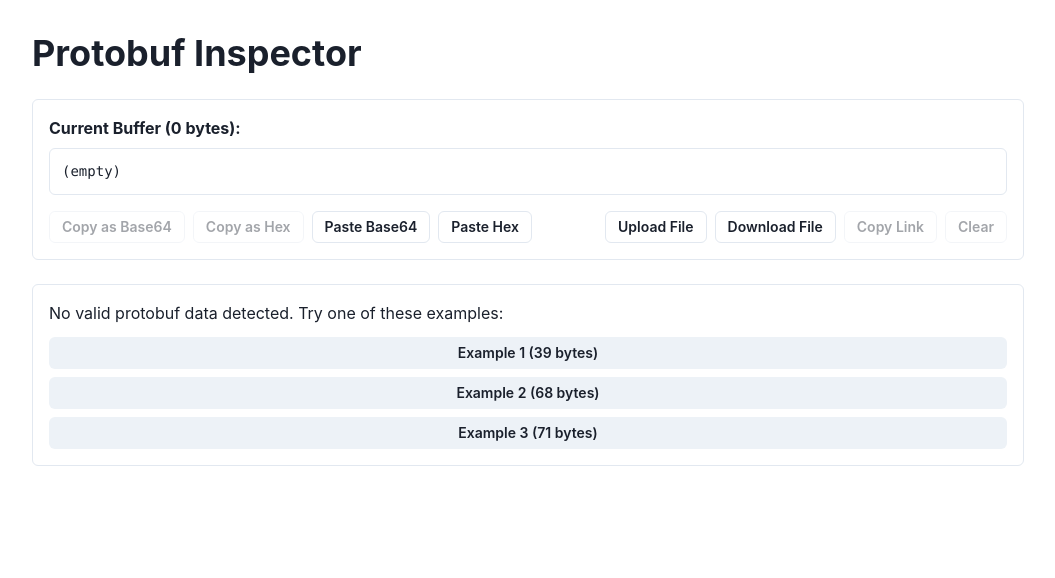
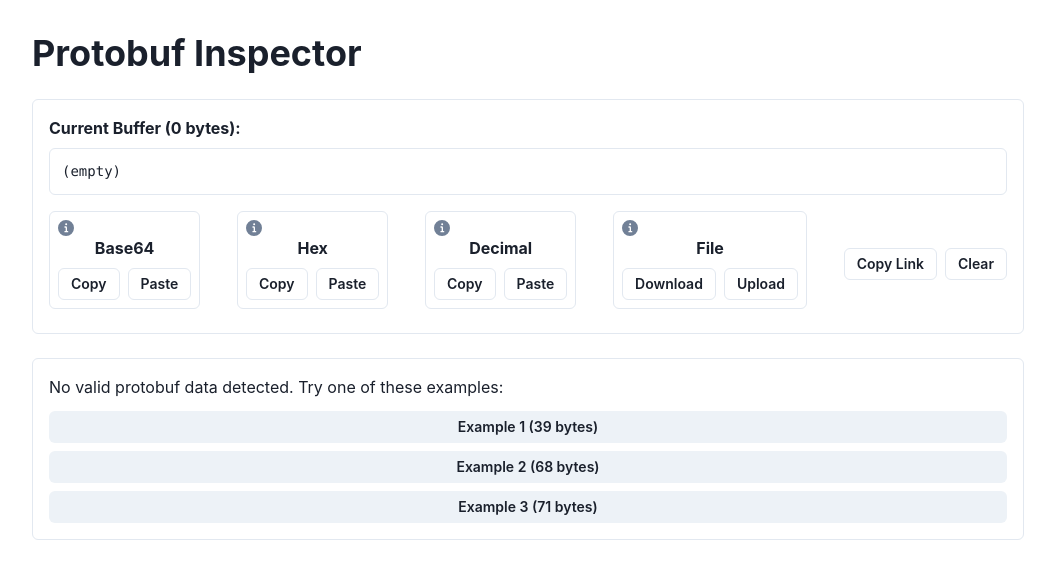
Before and after one commit to diogotr7/protobuf.io, a React (Vite) app: page / in a window 1280 px wide. Shown: the top 578 px of the page, without its empty margins (112-1167 px from the left). Built offline with nearby package versions, Linux system fonts and the light colour scheme.

Commit message:
add decimal copy/paste

```diff
--- a/src/components/ProtobufDisplay.tsx
+++ b/src/components/ProtobufDisplay.tsx
@@ -12,11 +12,13 @@ import {
   useToast,
   Box,
   HStack,
+  Tooltip,
 } from "@chakra-ui/react";
 import { MessageDisplay } from "./MessageDisplay";
 import { bytesToHexDisplay } from "../utils/conversions";
 import { useProtoActions as useBufferManagement } from "../hooks/useProtoActions";
 import { useLinkSharing } from "../hooks/useLinkSharing";
+import { InfoIcon } from "@chakra-ui/icons";
 
 const examples = [
   new Uint8Array([
@@ -46,9 +48,11 @@ export function ProtobufDisplay() {
     setBuffer,
     handleCopyHex,
     handleCopyb64,
+    handleCopyDecimal,
     handlePasteHex,
     handleDownloadFile,
     handlePasteb64,
+    handlePasteDecimal,
     handleShare,
     handleUploadFile,
   } = useBufferManagement();
@@ -87,35 +91,81 @@ export function ProtobufDisplay() {
             </Card>
           </Box>
           <HStack justify="center" justifyContent="space-between">
-            <ButtonGroup size="sm" variant="outline" justifyContent="center">
-              <Button
-                onClick={handleCopyb64}
-                isDisabled={buffer.byteLength === 0}
-              >
-                Copy as Base64
-              </Button>
-              <Button
-                onClick={handleCopyHex}
-                isDisabled={buffer.byteLength === 0}
-              >
-                Copy as Hex
-              </Button>
-              <Button onClick={handlePasteb64}>Paste Base64</Button>
-              <Button onClick={handlePasteHex}>Paste Hex</Button>
-            </ButtonGroup>
-            <ButtonGroup size="sm" variant="outline" justifyContent="center">
-              <Button onClick={handleUploadFile}>Upload File</Button>
-              <Button onClick={handleDownloadFile}>Download File</Button>
-              <Button
-                onClick={handleShare}
-                isDisabled={buffer.byteLength === 0}
-              >
-                Copy Link
-              </Button>
-              <Button
-                onClick={() => setBuffer(new Uint8Array(0))}
-                isDisabled={buffer.byteLength === 0}
-              >
+            <Card p={2} mb={2} variant="outline">
+              <Flex direction="column" gap={0}>
+                <Tooltip
+                  label={
+                    "Format: CgxyCgifMBDhDxgyIBkKChIICAEQDxgeIAAKBFICCAAKBVoDCIwB"
+                  }
+                >
+                  <InfoIcon color="gray.500" />
+                </Tooltip>
+
+                <Text fontWeight="bold" mb={2} textAlign="center">
+                  Base64
+                </Text>
+
+                <HStack justify="center">
+                  <ButtonGroup size="sm" variant="outline">
+                    <Button onClick={handleCopyb64}>Copy</Button>
+                    <Button onClick={handlePasteb64}>Paste</Button>
+                  </ButtonGroup>
+                </HStack>
+              </Flex>
+            </Card>
+
+            <Card p={2} mb={2} variant="outline">
+              <Flex direction="column" gap={0}>
+                <Tooltip label={"Format: 00 A0 DE AD BE EF"}>
+                  <InfoIcon color="gray.500" />
+                </Tooltip>
+                <Text fontWeight="bold" mb={2} textAlign="center">
+                  Hex
+                </Text>
+                <HStack justify="center">
+                  <ButtonGroup size="sm" variant="outline">
+                    <Button onClick={handleCopyHex}>Copy</Button>
+                    <Button onClick={handlePasteHex}>Paste</Button>
+                  </ButtonGroup>
+                </HStack>
+              </Flex>
+            </Card>
+            <Card p={2} mb={2} variant="outline">
+              <Flex direction="column" gap={0}>
+                <Tooltip label={"Format: 8, 9, 16, 32"}>
+                  <InfoIcon color="gray.500" />
+                </Tooltip>
+                <Text fontWeight="bold" mb={2} textAlign="center">
+                  Decimal
+                </Text>
+                <HStack justify="center">
+                  <ButtonGroup size="sm" variant="outline">
+                    <Button onClick={handleCopyDecimal}>Copy</Button>
+                    <Button onClick={handlePasteDecimal}>Paste</Button>
+                  </ButtonGroup>
+                </HStack>
+              </Flex>
+            </Card>
+            <Card p={2} mb={2} variant="outline">
+              <Flex direction="column" gap={0}>
+                <Tooltip label={"Download or upload a file"}>
+                  <InfoIcon color="gray.500" />
+                </Tooltip>
+                <Text fontWeight="bold" mb={2} textAlign="center">
+                  File
+                </Text>
+                <HStack justify="center">
+                  <ButtonGroup size="sm" variant="outline">
+                    <Button onClick={handleDownloadFile}>Download</Button>
+                    <Button onClick={handleUploadFile}>Upload</Button>
+                  </ButtonGroup>
+                </HStack>
+              </Flex>
+            </Card>
+
+            <ButtonGroup size="sm" variant="outline">
+              <Button onClick={handleShare}>Copy Link</Button>
+              <Button onClick={() => setBuffer(new Uint8Array(0))}>
                 Clear
               </Button>
             </ButtonGroup>
--- a/src/hooks/useProtoActions.tsx
+++ b/src/hooks/useProtoActions.tsx
@@ -4,6 +4,7 @@ import {
   arrayBufferToBase64,
   arrayBufferToHex,
   base64ToArrayBuffer,
+  decimalBytesToArrayBuffer,
   hexToArrayBuffer,
 } from "../utils/conversions";
 
@@ -159,6 +160,54 @@ export function useProtoActions() {
     }
   }, [buffer, toast]);
 
+  const handleCopyDecimal = useCallback(() => {
+    if (buffer.byteLength > 0) {
+      const decimalString = Array.from(buffer).join(", ");
+      navigator.clipboard.writeText(decimalString);
+      toast({
+        title: "Decimal data copied",
+        status: "success",
+        duration: 2000,
+      });
+    } else {
+      toast({
+        title: "Nothing to copy",
+        status: "info",
+        duration: 2000,
+      });
+    }
+  }, [buffer, toast]);
+
+  const handlePasteDecimal = useCallback(async () => {
+    try {
+      const text = await navigator.clipboard.readText();
+      if (text.trim()) {
+        try {
+          const newBuffer = decimalBytesToArrayBuffer(text.trim());
+          setBuffer(newBuffer);
+          toast({
+            title: "Decimal data pasted",
+            status: "success",
+            duration: 2000,
+          });
+        } catch (e) {
+          toast({
+            title: "Invalid decimal data",
+            status: "error",
+            duration: 3000,
+          });
+        }
+      }
+    } catch (err) {
+      toast({
+        title: "Failed to read clipboard",
+        description: "Please check browser permissions",
+        status: "error",
+        duration: 3000,
+      });
+    }
+  }, [toast]);
+
   // Handler for share button
   const handleShare = useCallback(() => {
     if (buffer.byteLength > 0) {
@@ -187,6 +236,8 @@ export function useProtoActions() {
       handleCopyHex,
       handlePasteb64,
       handlePasteHex,
+      handleCopyDecimal,
+      handlePasteDecimal,
       handleUploadFile,
       handleDownloadFile,
       handleShare,
@@ -196,8 +247,10 @@ export function useProtoActions() {
       setBuffer,
       handleCopyb64,
       handleCopyHex,
+      handleCopyDecimal,
       handlePasteb64,
       handlePasteHex,
+      handlePasteDecimal,
       handleUploadFile,
       handleDownloadFile,
       handleShare,
--- a/src/utils/conversions.ts
+++ b/src/utils/conversions.ts
@@ -37,3 +37,17 @@ export function bytesToHexDisplay(bytes: Uint8Array): string {
     .map((byte) => byte.toString(16).padStart(2, "0"))
     .join(" ");
 }
+
+export function decimalBytesToArrayBuffer(decimalBytes: string): Uint8Array {
+  const decimalArray = decimalBytes.split(",").map((byte) => byte.trim());
+  const bytes = new Uint8Array(decimalArray.length);
+  for (let i = 0; i < decimalArray.length; i++) {
+    bytes[i] = parseInt(decimalArray[i], 10);
+  }
+  return bytes;
+}
+
+export function arrayBufferToDecimalBytes(buffer: ArrayBuffer): string {
+  const bytes = new Uint8Array(buffer);
+  return Array.from(bytes).join(", ");
+}
```
